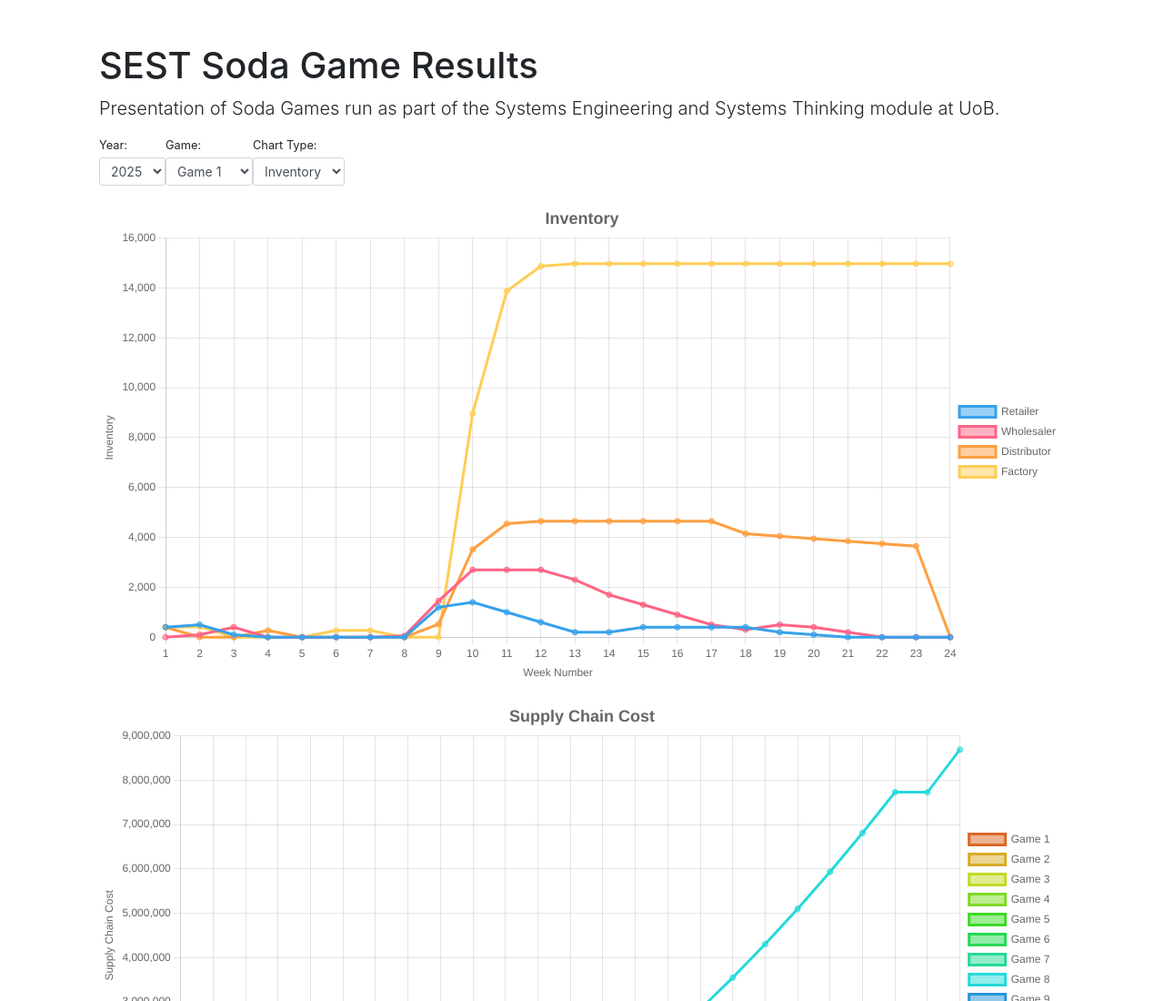
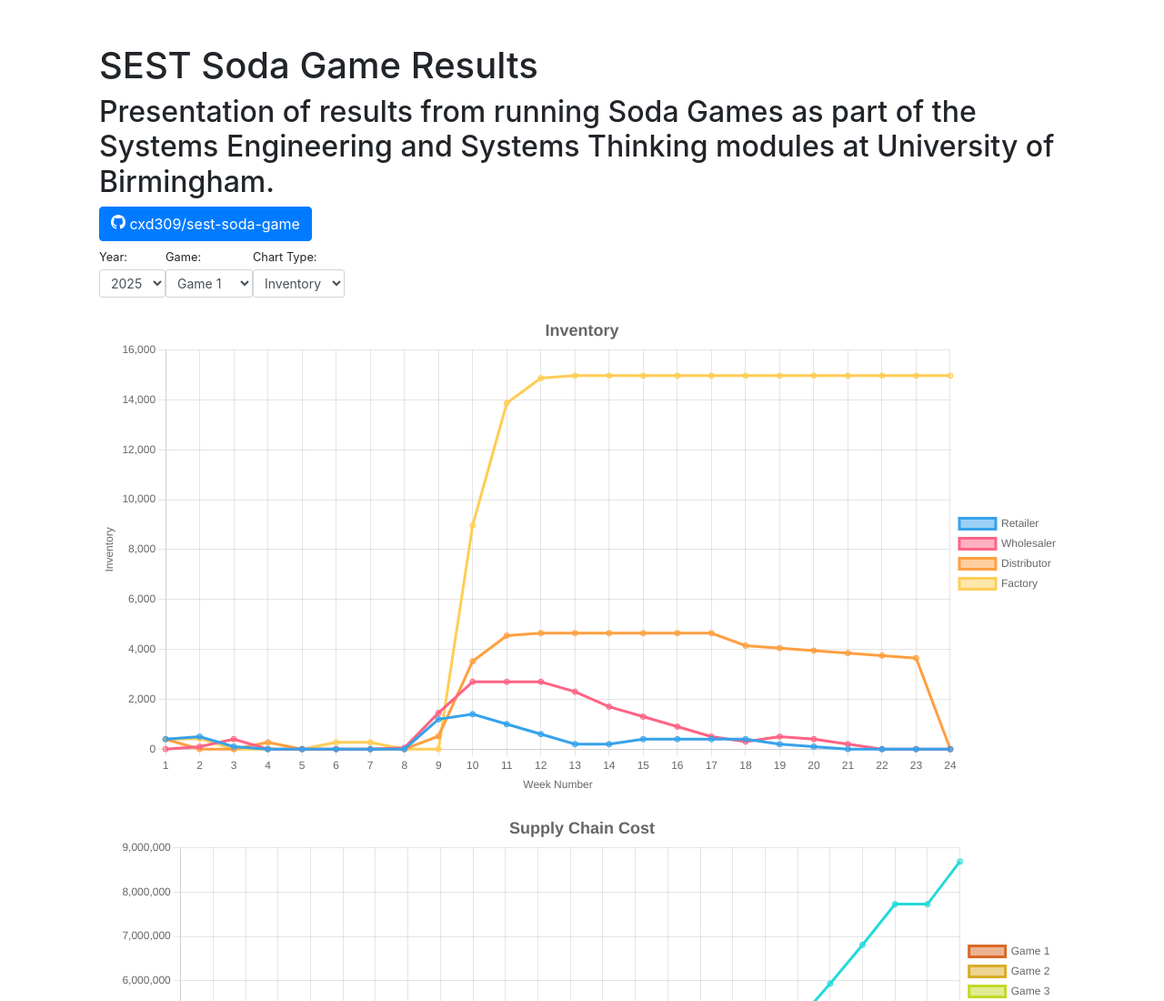
Before and after one commit to cxd309/sest-soda-game, a website: page docs/index.html in a window 1280 px wide. Shown: the top 1100 px of the page at 91% size. Drawn offline with nearby package versions, Linux system fonts and the light colour scheme.

Commit message:
Added link to GitHub Repo

```diff
--- a/docs/index.html
+++ b/docs/index.html
@@ -19,9 +19,18 @@
 
     <main role="main" class="container">
       <div class="page-content">
-        <h1>SEST Soda Game Results</h1>
-        <p class="lead">Presentation of Soda Games run as part of the Systems Engineering and Systems Thinking module at UoB.</p>
-
+        <header>
+          <div>
+            <h1>SEST Soda Game Results</h1>
+            <h2>Presentation of results from running Soda Games as part of the Systems Engineering and Systems Thinking modules at University of Birmingham.</h2>
+            <button type="button" class="btn btn-primary" onclick="location.href='https://github.com/cxd309/sest-soda-game'" value="Goto GitHub Repo">
+              <svg xmlns="http://www.w3.org/2000/svg" width="16" height="16" fill="currentColor" class="bi bi-github" viewBox="0 0 16 16">
+                <path d="M8 0C3.58 0 0 3.58 0 8c0 3.54 2.29 6.53 5.47 7.59.4.07.55-.17.55-.38 0-.19-.01-.82-.01-1.49-2.01.37-2.53-.49-2.69-.94-.09-.23-.48-.94-.82-1.13-.28-.15-.68-.52-.01-.53.63-.01 1.08.58 1.23.82.72 1.21 1.87.87 2.33.66.07-.52.28-.87.51-1.07-1.78-.2-3.64-.89-3.64-3.95 0-.87.31-1.59.82-2.15-.08-.2-.36-1.02.08-2.12 0 0 .67-.21 2.2.82.64-.18 1.32-.27 2-.27s1.36.09 2 .27c1.53-1.04 2.2-.82 2.2-.82.44 1.1.16 1.92.08 2.12.51.56.82 1.27.82 2.15 0 3.07-1.87 3.75-3.65 3.95.29.25.54.73.54 1.48 0 1.07-.01 1.93-.01 2.2 0 .21.15.46.55.38A8.01 8.01 0 0 0 16 8c0-4.42-3.58-8-8-8"></path>
+              </svg>
+                cxd309/sest-soda-game
+            </button>
+          </div>
+        </header>
         <div id="chart-container">
           <div class="controls d-flex flex-wrap align-items-center">
             <div class="d-flex flex-column me-2">
--- a/docs/static/style.css
+++ b/docs/static/style.css
@@ -1,4 +1,6 @@
-
 .page-content {
   padding: 3rem 1.5rem;
 }
+.btn{
+  margin-bottom: 8px;
+}
```
